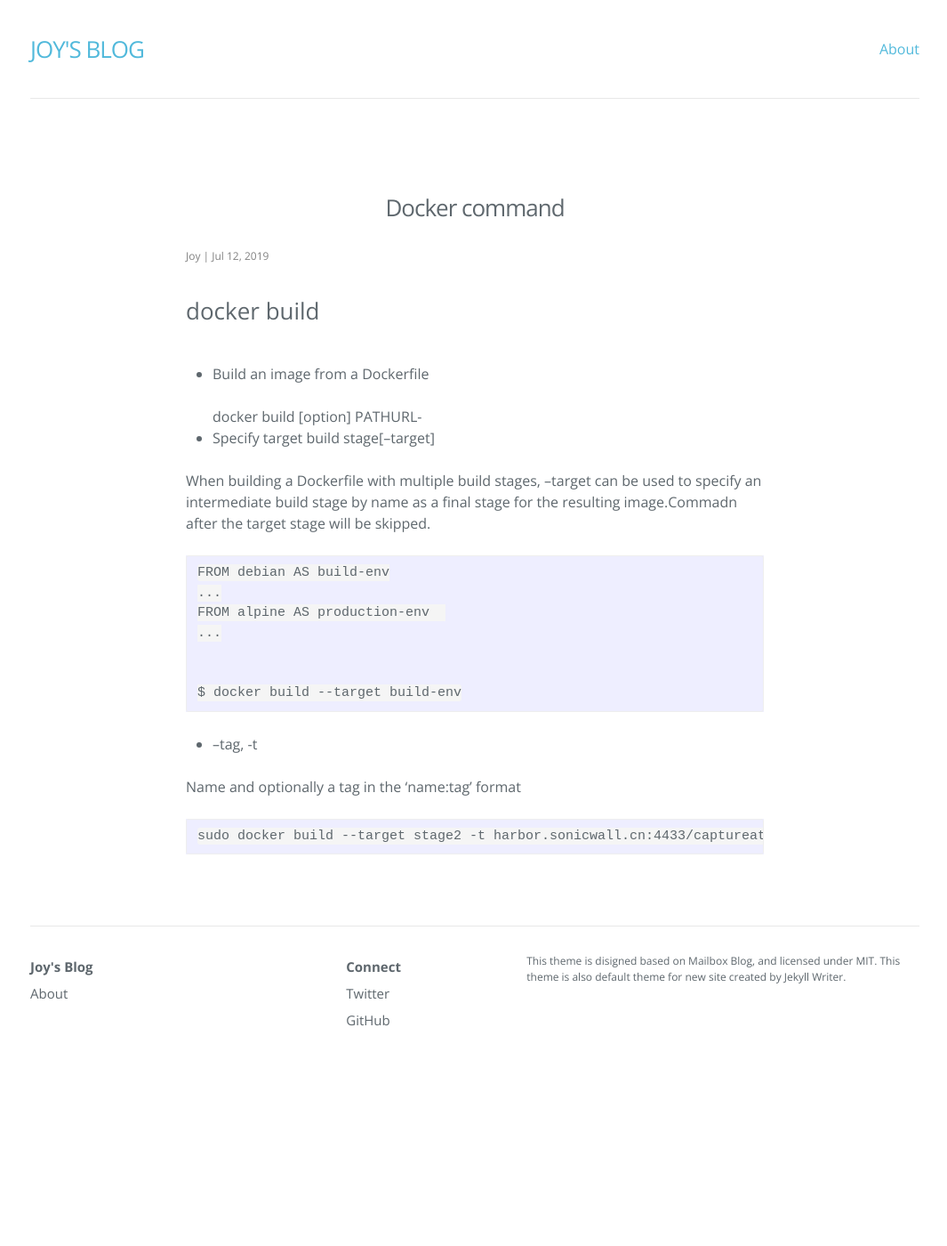
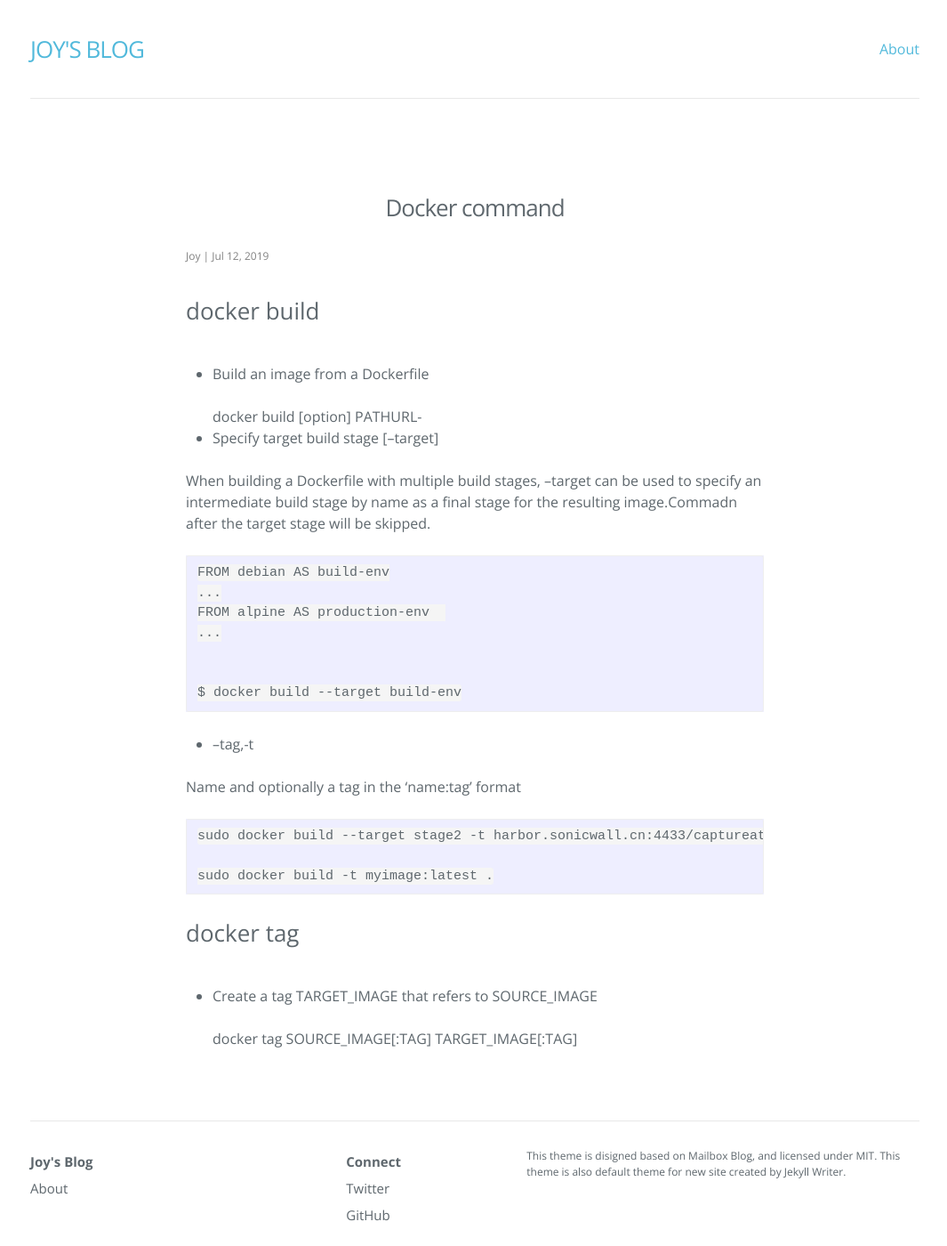
Before and after one commit to joystitch/joystitch.github.io, a Jekyll site: the page built from _posts/2019-07-12-Dcoker build.md, in a window 1280 px wide and 1400 px high. Shown: the whole window at 89% size, without its empty margins (106-1171 px from the left). Built offline with Jekyll 4.4.1, drawn with Linux system fonts in a browser that asks for light colours; nearby versions of some CDN libraries.

Commit message:
Update Docker command

```diff
--- a/_posts/2019-07-12-Dcoker build.md
+++ b/_posts/2019-07-12-Dcoker build.md
@@ -11,7 +11,7 @@ tags: docker
 
     docker build [option] PATH | URL | -
 
-* Specify target build stage[--target]
+* Specify target build stage [--target]
 
 When building a Dockerfile with multiple build stages, --target can be used to specify an intermediate build stage by name as a final stage for the resulting image.Commadn after the target stage will be skipped.
 
@@ -23,8 +23,18 @@ When building a Dockerfile with multiple build stages, --target can be used to s
 
     $ docker build --target build-env
 
-* --tag, -t
+* --tag,-t
+
 
 Name and optionally a tag in the 'name:tag' format
 
     sudo docker build --target stage2 -t harbor.sonicwall.cn:4433/captureatp-taf/taf:${Version} .
+
+    sudo docker build -t myimage:latest .
+
+### docker tag
+
+* Create a tag TARGET_IMAGE that refers to SOURCE_IMAGE
+
+
+     docker tag SOURCE_IMAGE[:TAG] TARGET_IMAGE[:TAG]
```
